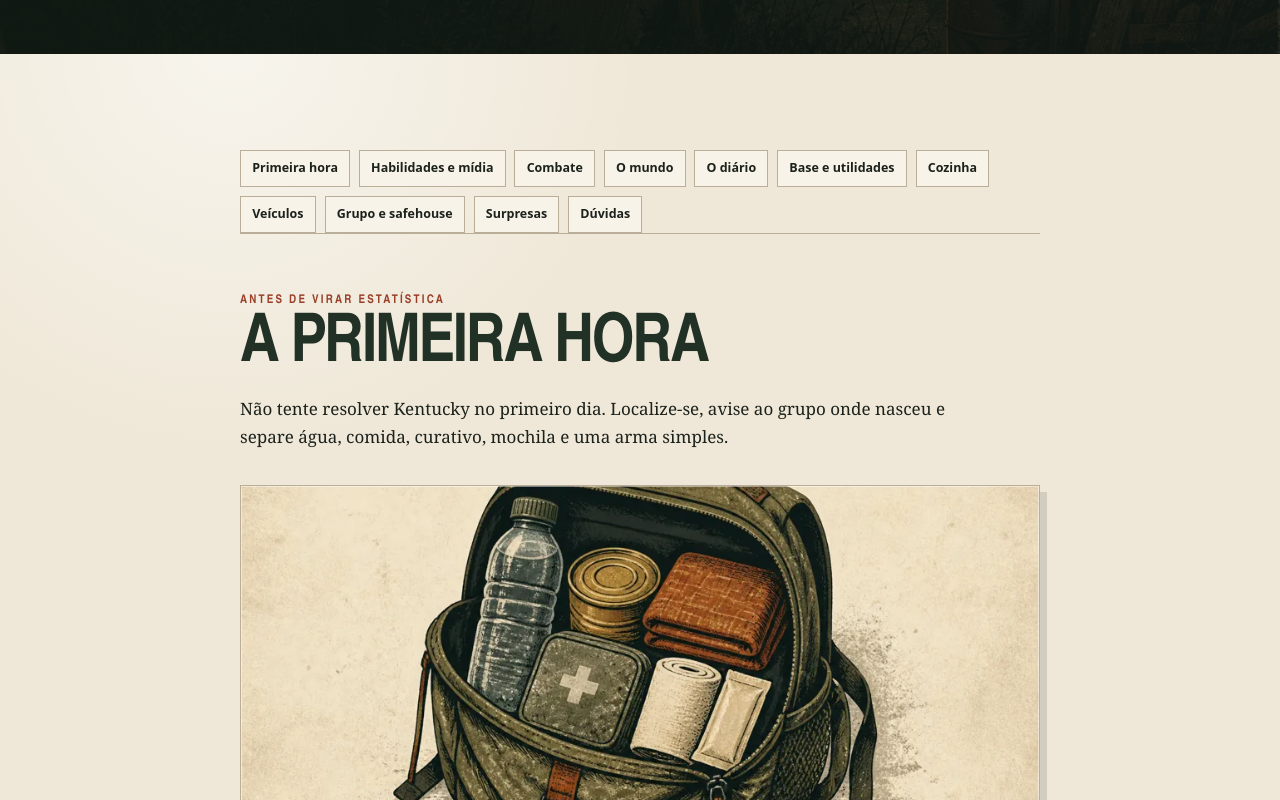
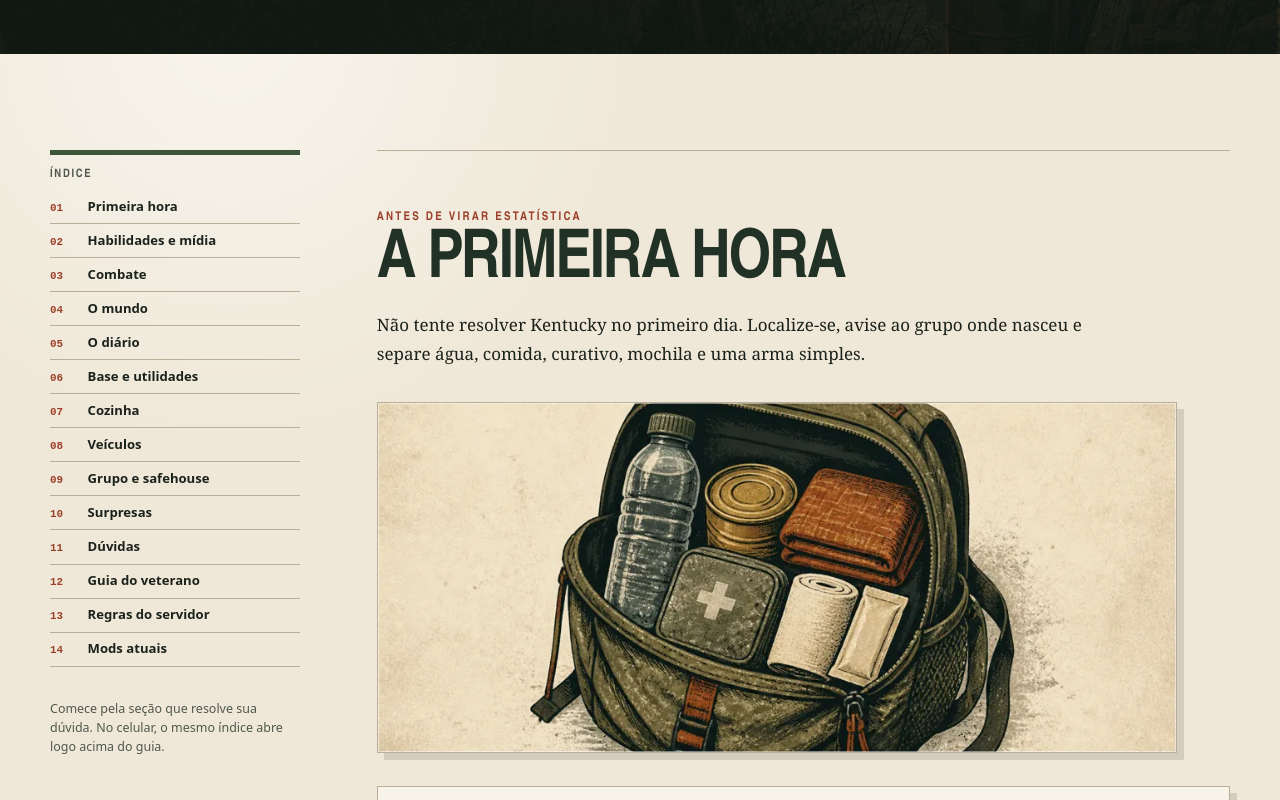
Before and after one commit to kauehorta/zombas, a Next.js app: page /novatos in a window 1280 px wide. Shown: the part 580-1380 px from the top of the page. Built offline with nearby package versions, Linux system fonts and the light colour scheme.

Commit message:
feat: restore guide side navigation

```diff
--- a/app/globals.css
+++ b/app/globals.css
@@ -122,6 +122,31 @@ p {
 footer {
   width: min(1180px, calc(100% - 2.5rem));
   margin-inline: auto;
+}
+
+.portal-content {
+  width: min(1180px, calc(100% - 2.5rem));
+  margin-inline: auto;
+  padding: 4.5rem 0 5rem;
+}
+
+.portal-content .guide-grid {
+  width: 100%;
+  margin: 0;
+}
+
+.portal-content .mods-index {
+  justify-content: center;
+  padding-top: 3rem;
+}
+
+.portal-content .tip {
+  width: min(100%, 800px);
+  margin: 3rem auto 0;
+}
+
+.portal-content .tip > p {
+  margin: 1rem 0 0;
 }
 
 .topbar {
@@ -1238,6 +1263,16 @@ footer nav {
   padding: 4.5rem 0 5rem;
 }
 
+.guide-page-shell .rules-page {
+  width: auto;
+  margin: 0;
+  padding: 0 0 5rem;
+}
+
+.guide-page-shell .rules-page section {
+  scroll-margin-top: 4rem;
+}
+
 .rules-intro {
   margin: 0 0 4rem;
   color: var(--ink-soft);
--- a/app/novatos/page.tsx
+++ b/app/novatos/page.tsx
@@ -27,6 +27,47 @@ const anchors = [
   ["#inesperado", "Surpresas"],
   ["#duvidas", "Dúvidas"],
 ] as const;
+
+function GuideNavigation({ mobile = false }: { mobile?: boolean }) {
+  const links = (
+    <>
+      {anchors.map(([href, label], index) => (
+        <a href={href} key={href}>
+          <span>{String(index + 1).padStart(2, "0")}</span>
+          {label}
+        </a>
+      ))}
+      <a href="/veteranos">
+        <span>12</span>
+        Guia do veterano
+      </a>
+      <a href="/regras">
+        <span>13</span>
+        Regras do servidor
+      </a>
+      <a href="/mods">
+        <span>14</span>
+        Mods atuais
+      </a>
+    </>
+  );
+
+  if (mobile) {
+    return (
+      <details className="mobile-nav">
+        <summary>Índice do guia</summary>
+        <nav aria-label="Índice móvel do guia do novato">{links}</nav>
+      </details>
+    );
+  }
+
+  return (
+    <nav className="desktop-nav" aria-label="Índice do guia do novato">
+      <p>Índice</p>
+      {links}
+    </nav>
+  );
+}
 
 function SectionArt({ src, alt }: { src: string; alt: string }) {
   return (
@@ -59,13 +100,17 @@ export default function NovatosPage() {
         </div>
       </header>
 
-      <main className="rules-page" id="novatos-conteudo">
-        <nav className="mods-index" aria-label="Seções deste guia">
-          {anchors.map(([href, label]) => (
-            <a href={href} key={href}>{label}</a>
-          ))}
-        </nav>
+      <GuideNavigation mobile />
 
+      <div className="page-shell guide-page-shell">
+        <aside>
+          <GuideNavigation />
+          <p className="side-note">
+            Comece pela seção que resolve sua dúvida. No celular, o mesmo índice abre logo acima do guia.
+          </p>
+        </aside>
+
+      <main className="rules-page guide-page" id="novatos-conteudo">
         <section id="primeira-hora">
           <p className="kicker">Antes de virar estatística</p>
           <h2>A primeira hora</h2>
@@ -635,6 +680,7 @@ export default function NovatosPage() {
           </div>
         </div>
       </main>
+      </div>
 
       <footer className="rules-footer">
         <div>
--- a/app/page.tsx
+++ b/app/page.tsx
@@ -78,7 +78,7 @@ export default function Home() {
         </dl>
       </section>
 
-      <main id="conteudo">
+      <main className="portal-content" id="conteudo">
         <div className="vehicle-grid guide-grid" aria-label="Escolha seu guia">
           <article>
             <span>01</span>
--- a/assets/site.css
+++ b/assets/site.css
@@ -122,6 +122,31 @@ p {
 footer {
   width: min(1180px, calc(100% - 2.5rem));
   margin-inline: auto;
+}
+
+.portal-content {
+  width: min(1180px, calc(100% - 2.5rem));
+  margin-inline: auto;
+  padding: 4.5rem 0 5rem;
+}
+
+.portal-content .guide-grid {
+  width: 100%;
+  margin: 0;
+}
+
+.portal-content .mods-index {
+  justify-content: center;
+  padding-top: 3rem;
+}
+
+.portal-content .tip {
+  width: min(100%, 800px);
+  margin: 3rem auto 0;
+}
+
+.portal-content .tip > p {
+  margin: 1rem 0 0;
 }
 
 .topbar {
@@ -1238,6 +1263,16 @@ footer nav {
   padding: 4.5rem 0 5rem;
 }
 
+.guide-page-shell .rules-page {
+  width: auto;
+  margin: 0;
+  padding: 0 0 5rem;
+}
+
+.guide-page-shell .rules-page section {
+  scroll-margin-top: 4rem;
+}
+
 .rules-intro {
   margin: 0 0 4rem;
   color: var(--ink-soft);
```
Also changed, not shown: app/veteranos/page.tsx (+52 -6 lines), index.html (+1 -1 lines), novatos/index.html (+1 -1 lines), veteranos/index.html (+1 -1 lines), 1 other file (tests, documents, lock files or other folders).
